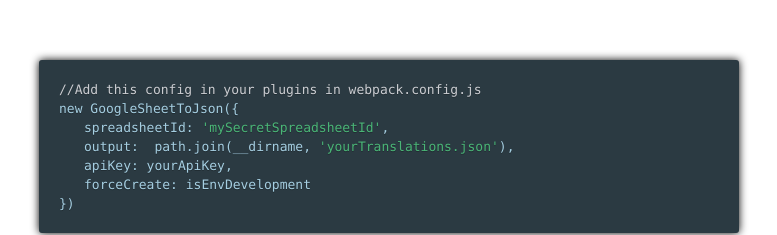
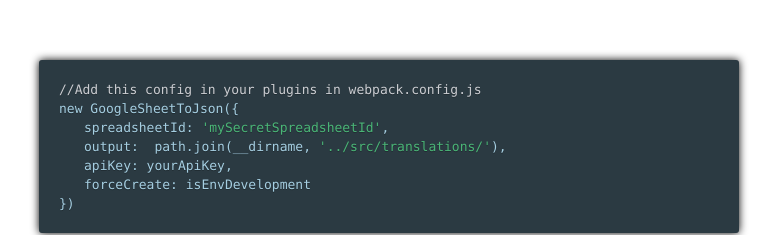
Before and after one commit to apptension/sheetms, a React app in the folder documentation/: page / in a window 1280 px wide. Shown: the part 2540-2775 px from the top of the page, without its empty margins (251-1028 px from the left). Built offline with nearby package versions, Linux system fonts and the light colour scheme; no server answers.

Commit message:
Update documentation

```diff
--- a/documentation/src/App.js
+++ b/documentation/src/App.js
@@ -88,7 +88,7 @@ function App() {
             <div className="comment">//Add this config in your plugins in webpack.config.js</div>
             <div>new GoogleSheetToJson({`{`} </div>
             <div className="space">spreadsheetId:<span className="string"> 'mySecretSpreadsheetId'</span>,</div>
-            <div className="space">output:  path.join(__dirname, <span className="string">'yourTranslations.json'</span>),</div>
+            <div className="space">output:  path.join(__dirname, <span className="string">'../src/translations/'</span>),</div>
             <div className="space">apiKey: yourApiKey,</div>
             <div className="space">forceCreate: isEnvDevelopment</div>
             <div>{`}`})</div>
```
